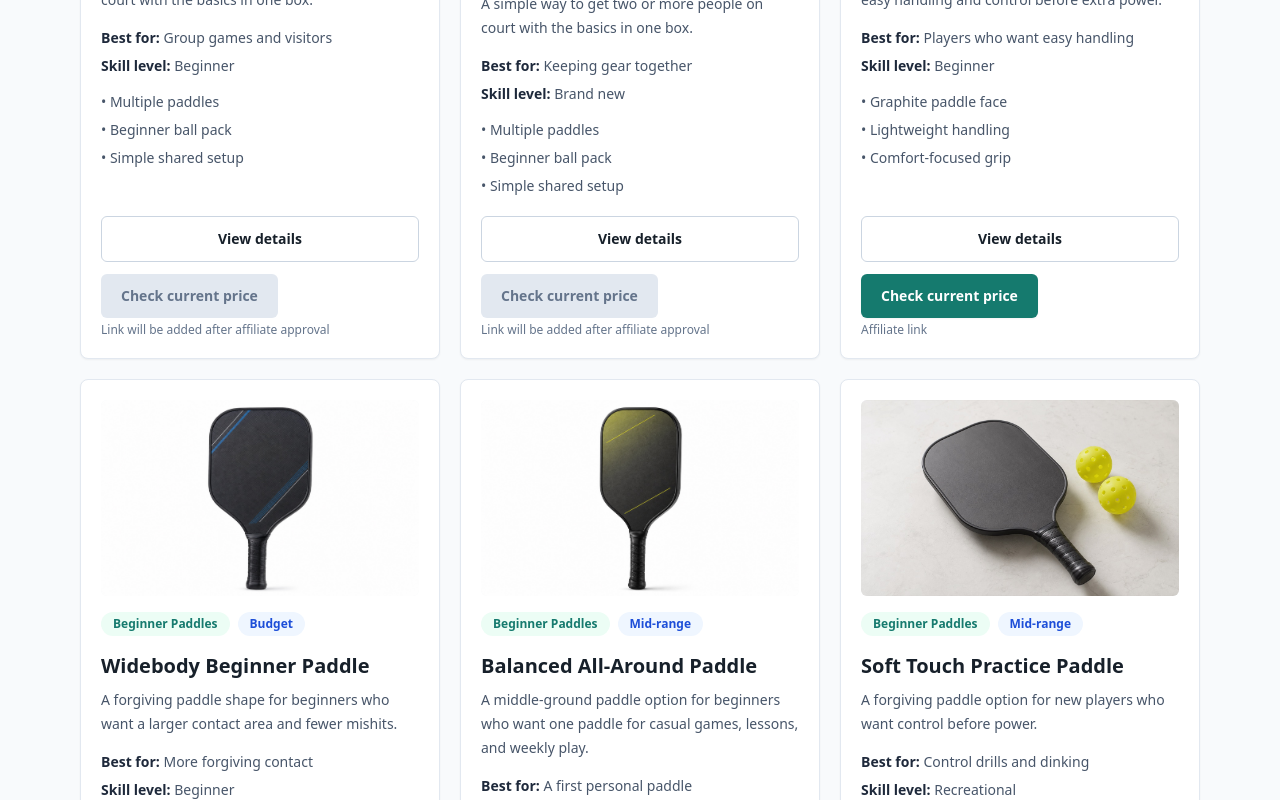
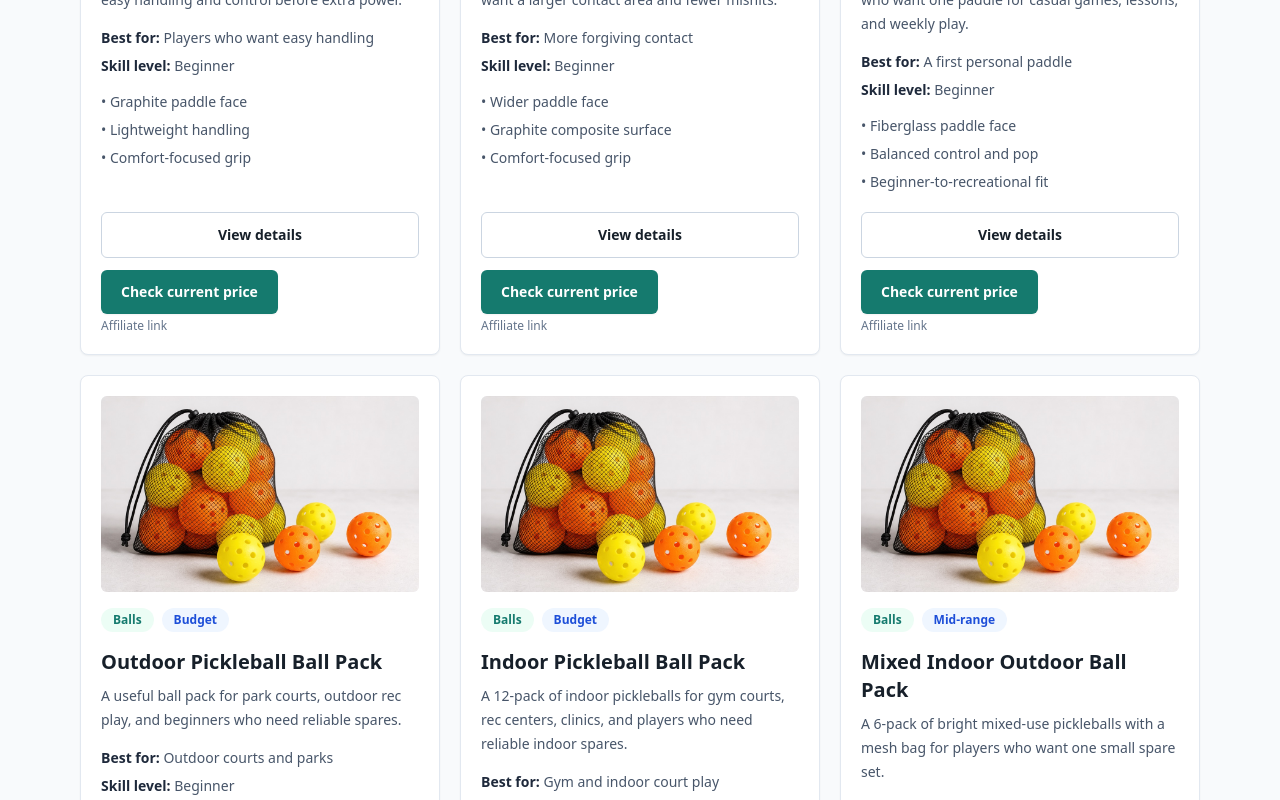
Before and after one commit to dinkgearguide/dgg-site, a Next.js app: page /gear in a window 1280 px wide. Shown: the part 1660-2460 px from the top of the page. Built offline with nearby package versions, Linux system fonts and the light colour scheme; no server answers.

Commit message:
Update ball packs and remove unmapped products

```diff
--- a/src/data/products.ts
+++ b/src/data/products.ts
@@ -38,7 +38,9 @@ const affiliateUrlBySlug: Record<string, string> = {
   "lightweight-control-paddle": "https://www.amazon.com/dp/B0D9PNTG78?tag=dinkgearguide-20",
   "widebody-beginner-paddle": "https://www.amazon.com/dp/B08XC88SYG?tag=dinkgearguide-20",
   "balanced-all-around-paddle": "https://www.amazon.com/dp/B0GHBWVD31?tag=dinkgearguide-20",
-  "outdoor-pickleball-ball-pack": "https://www.amazon.com/dp/B0CQBYTXRK?tag=dinkgearguide-20"
+  "outdoor-pickleball-ball-pack": "https://www.amazon.com/dp/B0CQBYTXRK?tag=dinkgearguide-20",
+  "indoor-pickleball-ball-pack": "https://www.amazon.com/dp/B07Q23Q17V?tag=dinkgearguide-20",
+  "mixed-indoor-outdoor-ball-pack": "https://www.amazon.com/dp/B0DM8YV5XQ?tag=dinkgearguide-20"
 };
 
 const baseFeatures: Record<ProductCategory, string[]> = {
@@ -56,14 +58,9 @@ const items: Array<[string, ProductCategory, string, SkillLevel, PriceTier, bool
   ["Two-Paddle Beginner Starter Set", "Starter Sets", "Two new players who want the basics", "Brand new", "Budget", true],
   ["Family Pickleball Starter Set", "Starter Sets", "Families learning together", "Brand new", "Mid-range", true],
   ["Backyard Pickleball Starter Kit", "Starter Sets", "Casual driveway games", "Brand new", "Budget", false],
-  ["Four-Player Recreation Set", "Starter Sets", "Group games and visitors", "Beginner", "Mid-range", false],
-  ["Compact Starter Set with Carry Bag", "Starter Sets", "Keeping gear together", "Brand new", "Mid-range", false],
   ["Lightweight Control Paddle", "Beginner Paddles", "Players who want easy handling", "Beginner", "Mid-range", true],
   ["Widebody Beginner Paddle", "Beginner Paddles", "More forgiving contact", "Beginner", "Budget", true],
   ["Balanced All-Around Paddle", "Beginner Paddles", "A first personal paddle", "Beginner", "Mid-range", true],
-  ["Soft Touch Practice Paddle", "Beginner Paddles", "Control drills and dinking", "Recreational", "Mid-range", false],
-  ["Durable Recreation Paddle", "Beginner Paddles", "Shared household use", "Beginner", "Budget", false],
-  ["Comfort Grip Beginner Paddle", "Beginner Paddles", "Players focused on handle feel", "Brand new", "Mid-range", false],
   ["Outdoor Pickleball Ball Pack", "Balls", "Outdoor courts and parks", "Beginner", "Budget", true],
   ["Indoor Pickleball Ball Pack", "Balls", "Gym and indoor court play", "Beginner", "Budget", true],
   ["Mixed Indoor Outdoor Ball Pack", "Balls", "Trying both court types", "Brand new", "Mid-range", false],
@@ -179,6 +176,32 @@ const featuredProductCopy: Record<string, Partial<Pick<Product, "shortDescriptio
       "Choose colors that stand out against your local court surface.",
       "Keep a few spares in your bag because outdoor balls wear out and crack over time."
     ]
+  },
+  "indoor-pickleball-ball-pack": {
+    shortDescription: "A 12-pack of indoor pickleballs for gym courts, rec centers, clinics, and players who need reliable indoor spares.",
+    longDescription: "An indoor pickleball ball pack is the right first buy when most of your games are in a gym, rec center, or other indoor court setting. The product details provided describe Franklin Sports X-26 indoor pickleballs with a 26-hole design, official size and weight, USA Pickleball approval for indoor tournament play, and a 12-ball pack size. For beginners, the main point is simple: indoor balls are built for indoor court surfaces and usually feel different from outdoor balls. Before buying, confirm the current pack quantity, color, ball model, approval status, and return policy on the retailer page.",
+    features: ["Indoor 26-hole design", "12-ball pack", "USA Pickleball approved"],
+    pros: ["Good fit for gym and rec center play", "Useful quantity for lessons, groups, and regular practice", "Designed specifically for indoor court surfaces"],
+    cons: ["Not the right first choice for outdoor park courts", "Indoor balls can feel softer than outdoor balls", "Approval status and product details should still be verified before tournament use"],
+    buyingTips: [
+      "Choose indoor balls if most of your games are in gyms or indoor rec centers.",
+      "Do not substitute indoor balls for outdoor court play unless your group specifically wants that feel.",
+      "Confirm the current listing is for the X-26 indoor model and the expected 12-pack quantity.",
+      "If sanctioned tournaments matter to you, verify current approval with the relevant governing body before buying."
+    ]
+  },
+  "mixed-indoor-outdoor-ball-pack": {
+    shortDescription: "A 6-pack of bright mixed-use pickleballs with a mesh bag for players who want one small spare set.",
+    longDescription: "A mixed indoor outdoor ball pack is useful for beginners who are not fully settled into one court routine yet, or who want a small spare pack to keep in a bag. The linked option is positioned as a CYCLOTRON 6-pack with bright green balls, 40-hole construction, TPE material, a mesh drawstring storage bag, and USAPA approval language. For new players, the appeal is convenience: a visible ball color, a carry bag, and a manageable quantity that works for practice, casual games, and gifting. Before buying, verify the current court suitability, approval status, pack quantity, color, and return policy on the retailer page.",
+    features: ["6-ball pack", "Bright high-visibility color", "Mesh drawstring bag"],
+    pros: ["Convenient size for a beginner bag", "Storage bag helps keep balls together", "High-visibility color is easy to track"],
+    cons: ["Players with a fixed court type may prefer dedicated indoor or outdoor balls", "40-hole balls may feel different from softer indoor-only balls", "Approval and surface-use details should be verified before tournament play"],
+    buyingTips: [
+      "Choose this pack if you want a small spare set rather than a large bulk box.",
+      "Confirm the current listing still includes six balls and the mesh drawstring bag.",
+      "If most of your games are indoors, compare against a dedicated indoor ball pack before buying.",
+      "If sanctioned tournaments matter to you, verify current approval with the relevant governing body before buying."
+    ]
   }
 };
 
```
Also changed, not shown: public/llms-full.txt, 1 other file (tests, documents, lock files or other folders).
